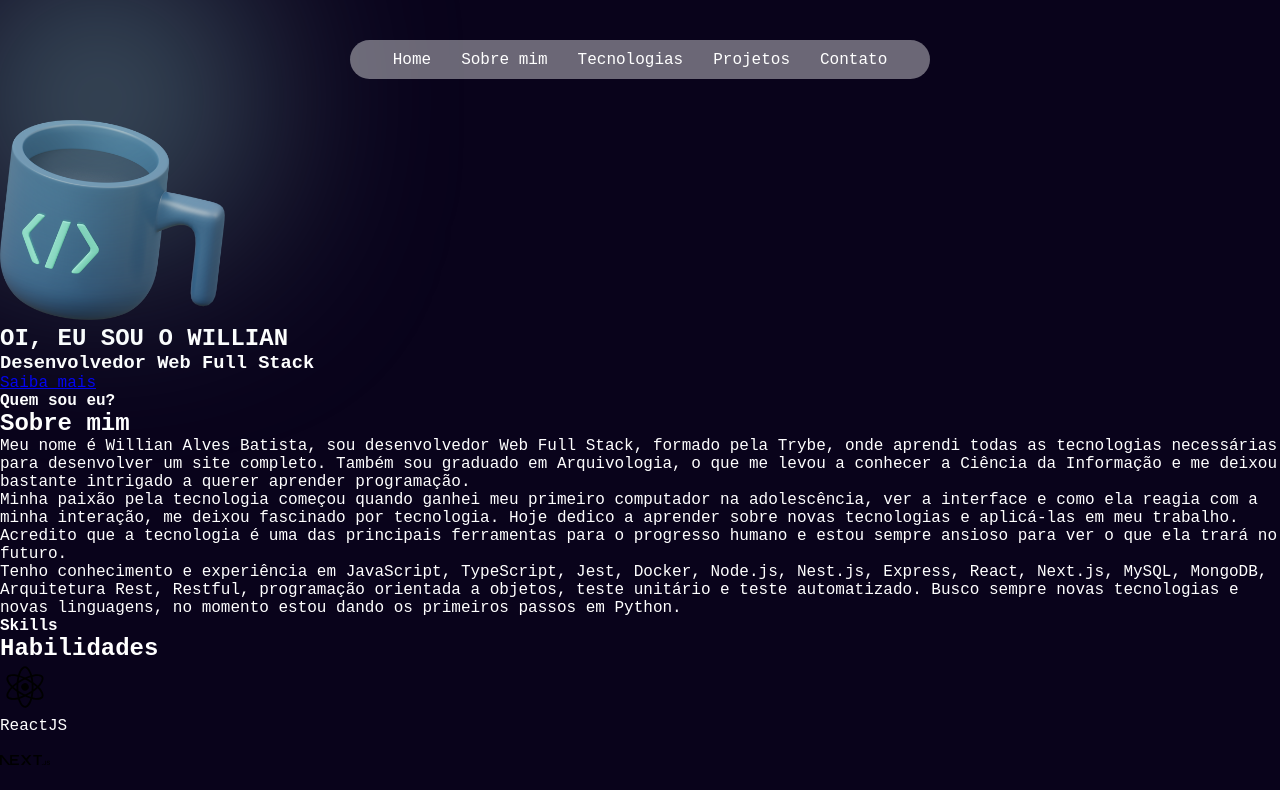
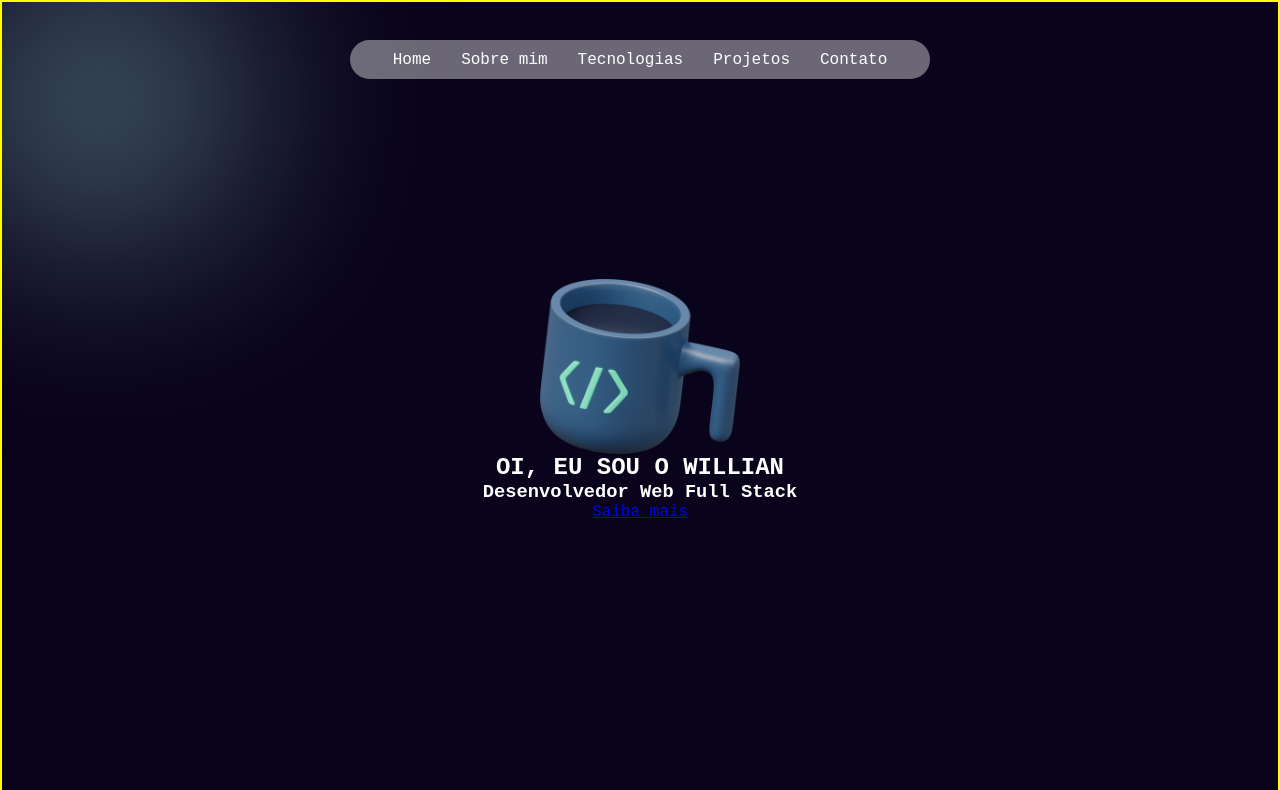
Before and after one commit to willianbatist/portfolio_web, a Next.js app: page / in a window 1280 px wide. Shown: the top 790 px of the page. Built offline with nearby package versions, Linux system fonts and the light colour scheme.

Commit message:
styles(Title): Centralizing Title component items

```diff
--- a/src/components/title/Title.tsx
+++ b/src/components/title/Title.tsx
@@ -10,8 +10,8 @@ export default function Title() {
       <Image
         src={copo}
         alt="foto de um copo"
-        width={225}
-        height={200}
+        width={200}
+        height={175}
       />
       <h1>
         {`OI, EU SOU O `}
--- a/src/components/title/title.style.ts
+++ b/src/components/title/title.style.ts
@@ -3,5 +3,11 @@ import styled from "styled-components";
 
 
 export const Title = styled.section`
-  margin-top: 120px;
+  position: relative;
+  min-height: 100vh;
+  border: 2px solid yellow;
+  display: flex;
+  flex-direction: column;
+  justify-content: center;
+  align-items: center;
 `;
```
